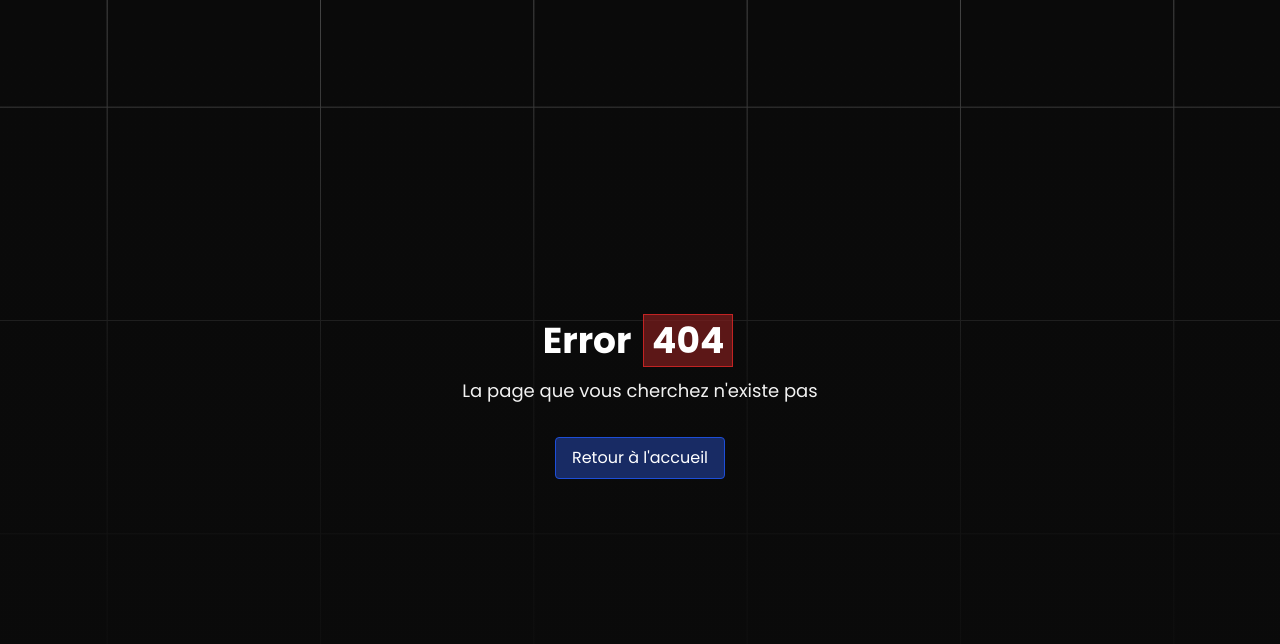
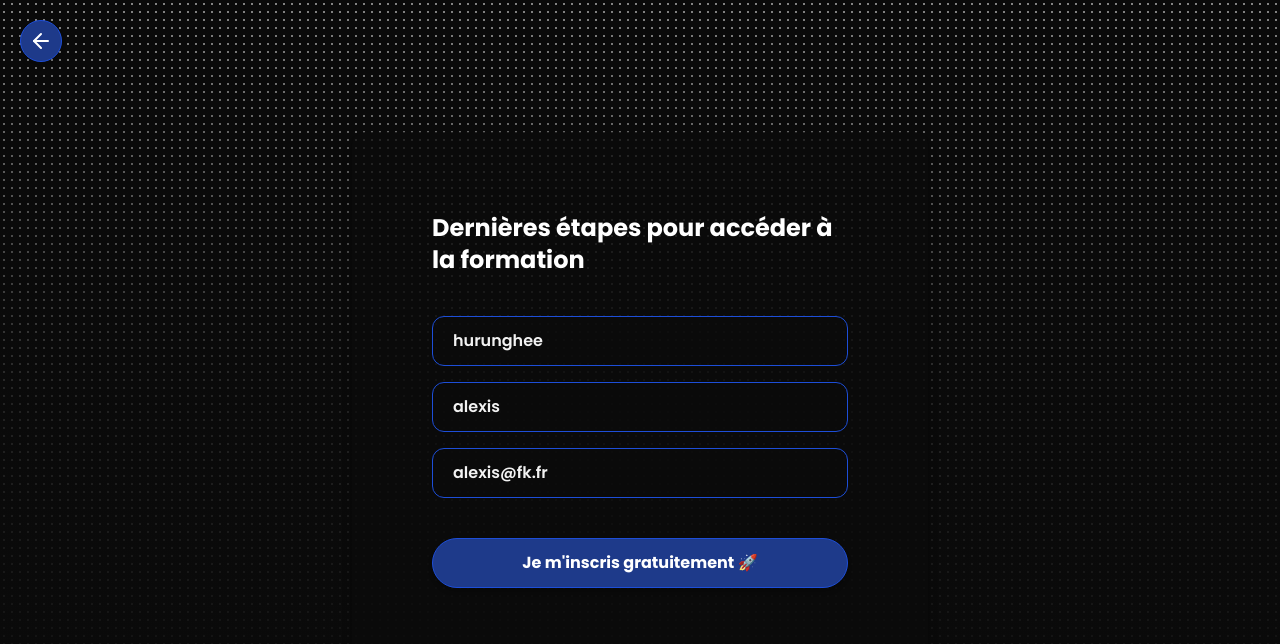
Before and after one commit to ashxjs/codewithashx_landing_page, a Next.js app: page /subscriptions in a window 1280 px wide. Before the commit this address had no page. Shown: the top 644 px of the page. Built offline with nearby package versions, Linux system fonts and the light colour scheme.

Commit message:
UPDATE: Add subscriptions page

```diff
--- /dev/null
+++ b/src/app/subscriptions/page.tsx
@@ -0,0 +1,68 @@
+import { Routes } from "@/types/Routes";
+import { ArrowLeft } from "lucide-react";
+import Form from "next/form";
+import Link from "next/link";
+
+export default function Subscriptions() {
+  const inputClassName =
+    "rounded-xl font-semibold bg-background/70 border border-blue-700 px-5 py-3 placeholder:font-semibold placeholder:text-white";
+
+  const handleSubmit = async (formData: FormData) => {
+    "use server";
+    const { firstname, lastname, email } = Object.fromEntries(
+      formData.entries()
+    );
+    console.log(firstname, lastname, email);
+  };
+
+  return (
+    <div className="flex items-center justify-center h-screen">
+      <Link
+        href={Routes.Home}
+        className="absolute top-5 left-5 bg-blue-900 text-white rounded-full p-2 shadow-md hover:bg-gray-800 transition-colors z-10 border border-blue-700"
+        aria-label="Retour à l'accueil"
+      >
+        <ArrowLeft size={24} />
+      </Link>
+      <div className="bg-dot-pattern absolute inset-0 opacity-50" />
+      <div className="absolute inset-0 bg-gradient-to-b from-transparent via-background/80 to-background"></div>
+      <div className="rounded-xl relative p-10 bg-background/70 max-w-xl shadow-lg md:p-20">
+        <h1 className="text-white text-2xl font-bold pb-10">
+          Dernières étapes pour accéder à la formation
+        </h1>
+        <Form action={handleSubmit} className="flex flex-col gap-4">
+          <input
+            className={inputClassName}
+            type="text"
+            autoCorrect="firstname"
+            placeholder="Nom"
+            defaultValue={"hurunghee"}
+            name="firstname"
+          />
+          <input
+            className={inputClassName}
+            type="text"
+            autoCorrect="lastname"
+            placeholder="Prénom"
+            defaultValue={"alexis"}
+            name="lastname"
+          />
+          <input
+            className={inputClassName}
+            type="email"
+            autoCorrect="email"
+            placeholder="Email"
+            defaultValue={"alexis@fk.fr"}
+            name="email"
+          />
+          <button
+            type="submit"
+            className="font-bold mt-6 inline-block text-white py-3 px-6 bg-blue-900 hover:bg-blue-700 rounded-full shadow-md border border-blue-700"
+          >
+            Je m&apos;inscris gratuitement 🚀
+          </button>
+        </Form>
+      </div>
+    </div>
+  );
+}
--- a/src/components/CTA.tsx
+++ b/src/components/CTA.tsx
@@ -1,4 +1,5 @@
-import { CTA_SUBSCRIPTION_URL } from "@/lib/constant";
+import { Routes } from "@/types/Routes";
+import { CTAButton } from "./CTAButton";
 
 export const CTA = () => (
   <section
@@ -13,14 +14,7 @@ export const CTA = () => (
       profitez d&apos;un accès gratuit pour les 50 premiers inscrits !
     </p>
     <div className="mt-6">
-      <a
-        role="button"
-        href={CTA_SUBSCRIPTION_URL}
-        target="_blank"
-        className="font-bold mt-6 inline-block text-white py-3 px-6 bg-blue-900 hover:bg-blue-700 rounded-full shadow-md border border-blue-700"
-      >
-        J&apos;accède à la formation 🚀
-      </a>
+      <CTAButton href={Routes.Subscriptions} />
     </div>
   </section>
 );
--- /dev/null
+++ b/src/components/CTAButton.tsx
@@ -0,0 +1,21 @@
+import Link from "next/link";
+import { FunctionComponent } from "react";
+
+const DEFAULT_TEXT = "J'accède à la formation 🚀";
+
+type CTAButtonProps = {
+  href: string;
+  text?: string;
+};
+
+export const CTAButton: FunctionComponent<CTAButtonProps> = ({
+  href,
+  text = DEFAULT_TEXT,
+}) => (
+  <Link
+    href={href}
+    className="font-bold mt-6 inline-block text-white py-3 px-6 bg-blue-900 hover:bg-blue-700 rounded-full shadow-md border border-blue-700"
+  >
+    {text}
+  </Link>
+);
--- a/src/components/Hero.tsx
+++ b/src/components/Hero.tsx
@@ -1,4 +1,5 @@
-import { CTA_SUBSCRIPTION_URL } from "@/lib/constant";
+import { Routes } from "@/types/Routes";
+import { CTAButton } from "./CTAButton";
 
 export default function Hero() {
   return (
@@ -37,14 +38,7 @@ export default function Hero() {
             Apprenez à créer des applications web, mobiles et serveurs avec des
             projets pratiques.
           </p>
-          <a
-            role="button"
-            href={CTA_SUBSCRIPTION_URL}
-            target="_blank"
-            className="font-bold mt-6 inline-block text-white py-3 px-6 bg-blue-900 hover:bg-blue-700 rounded-full shadow-md border border-blue-700"
-          >
-            J&apos;accède à la formation 🚀
-          </a>
+          <CTAButton href={Routes.Subscriptions} />
         </div>
       </main>
     </section>
--- a/src/components/Overlay.tsx
+++ b/src/components/Overlay.tsx
@@ -1,9 +1,9 @@
 "use client";
 
-import cx from "classnames";
 import { useEffect, useState } from "react";
 import { useScroll } from "framer-motion";
-import { CTA_SUBSCRIPTION_URL } from "@/lib/constant";
+import { CTAButton } from "./CTAButton";
+import { Routes } from "@/types/Routes";
 
 export const Overlay = () => {
   const [visible, setVisible] = useState(false);
@@ -17,17 +17,10 @@ export const Overlay = () => {
   }, [scrollY]);
 
   return (
-    <div className="fixed bottom-[2dvh] left-[2dvh]">
-      <a
-        href={CTA_SUBSCRIPTION_URL}
-        target="_blank"
-        className={cx(
-          "block md:hidden font-bold mt-6 inline-block text-white py-3 px-6 bg-blue-900/70 hover:bg-blue-700 rounded-full shadow-md border border-blue-700",
-          !visible && "hidden"
-        )}
-      >
-        Rejoindre
-      </a>
+    <div className="block md:hidden fixed bottom-[2dvh] left-[2dvh]">
+      {visible ? (
+        <CTAButton href={Routes.Subscriptions} text="Rejoindre" />
+      ) : null}
     </div>
   );
 };
--- /dev/null
+++ b/src/types/Routes.tsx
@@ -0,0 +1,4 @@
+export enum Routes {
+  Home = "/",
+  Subscriptions = "/subscriptions",
+}
--- a/tailwind.config.ts
+++ b/tailwind.config.ts
@@ -11,6 +11,9 @@ export default {
   ],
   theme: {
     extend: {
+      height: {
+        screen: "100dvh",
+      },
       screens: {
         xs: "400px",
       },
```
